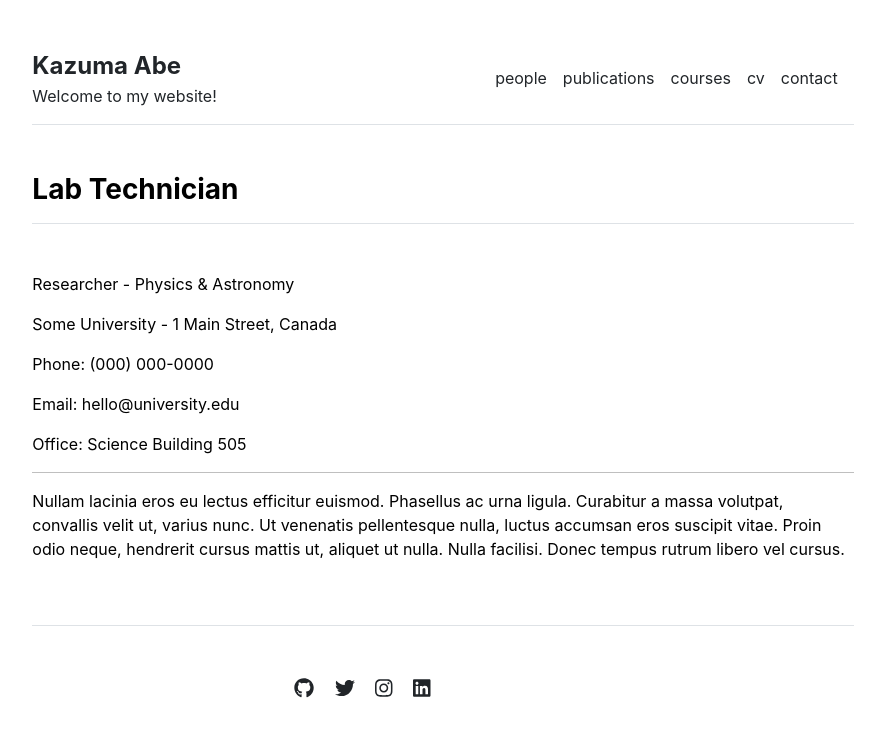
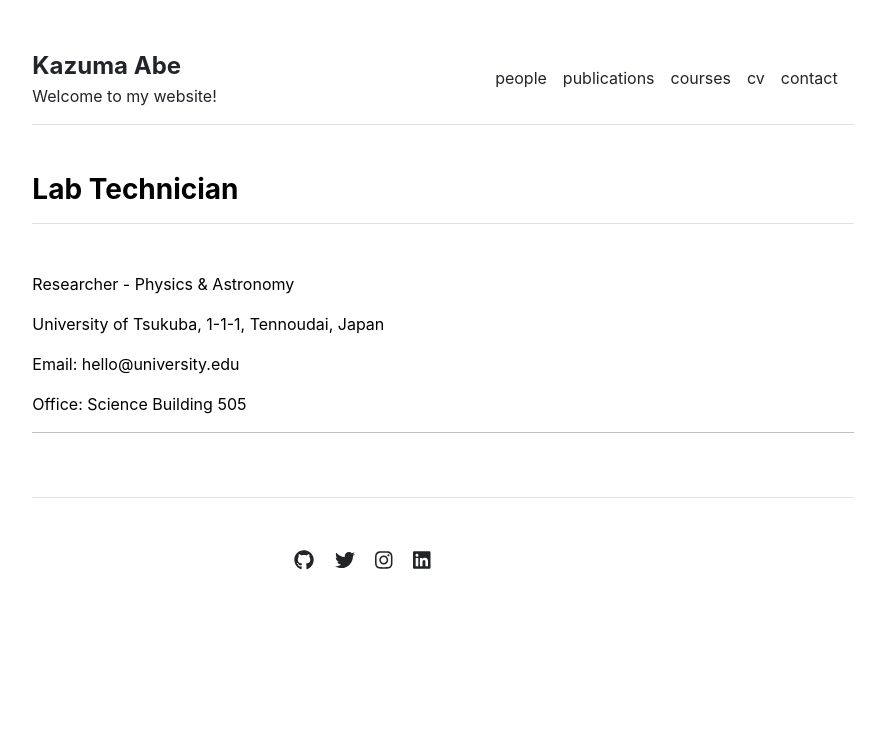
Before and after one commit to qriovider/archive, a Jekyll site: the page built from about/lab-technician.md, in a window 1280 px wide. Shown: the top 737 px of the page, without its empty margins (197-1082 px from the left). Built offline with Jekyll 4.4.1, drawn with Linux system fonts in a browser that asks for light colours.

Commit message:
Update lab-technician.md

```diff
--- a/about/lab-technician.md
+++ b/about/lab-technician.md
@@ -5,14 +5,10 @@ title: "Lab Technician"
 
 Researcher - Physics & Astronomy
 
-Some University - 1 Main Street, Canada
-
-Phone: (000) 000-0000
+University of Tsukuba, 1-1-1, Tennoudai, Japan
 
 Email: hello@university.edu
 
 Office: Science Building 505
 
 ---
-
-Nullam lacinia eros eu lectus efficitur euismod. Phasellus ac urna ligula. Curabitur a massa volutpat, convallis velit ut, varius nunc. Ut venenatis pellentesque nulla, luctus accumsan eros suscipit vitae. Proin odio neque, hendrerit cursus mattis ut, aliquet ut nulla. Nulla facilisi. Donec tempus rutrum libero vel cursus.
```
